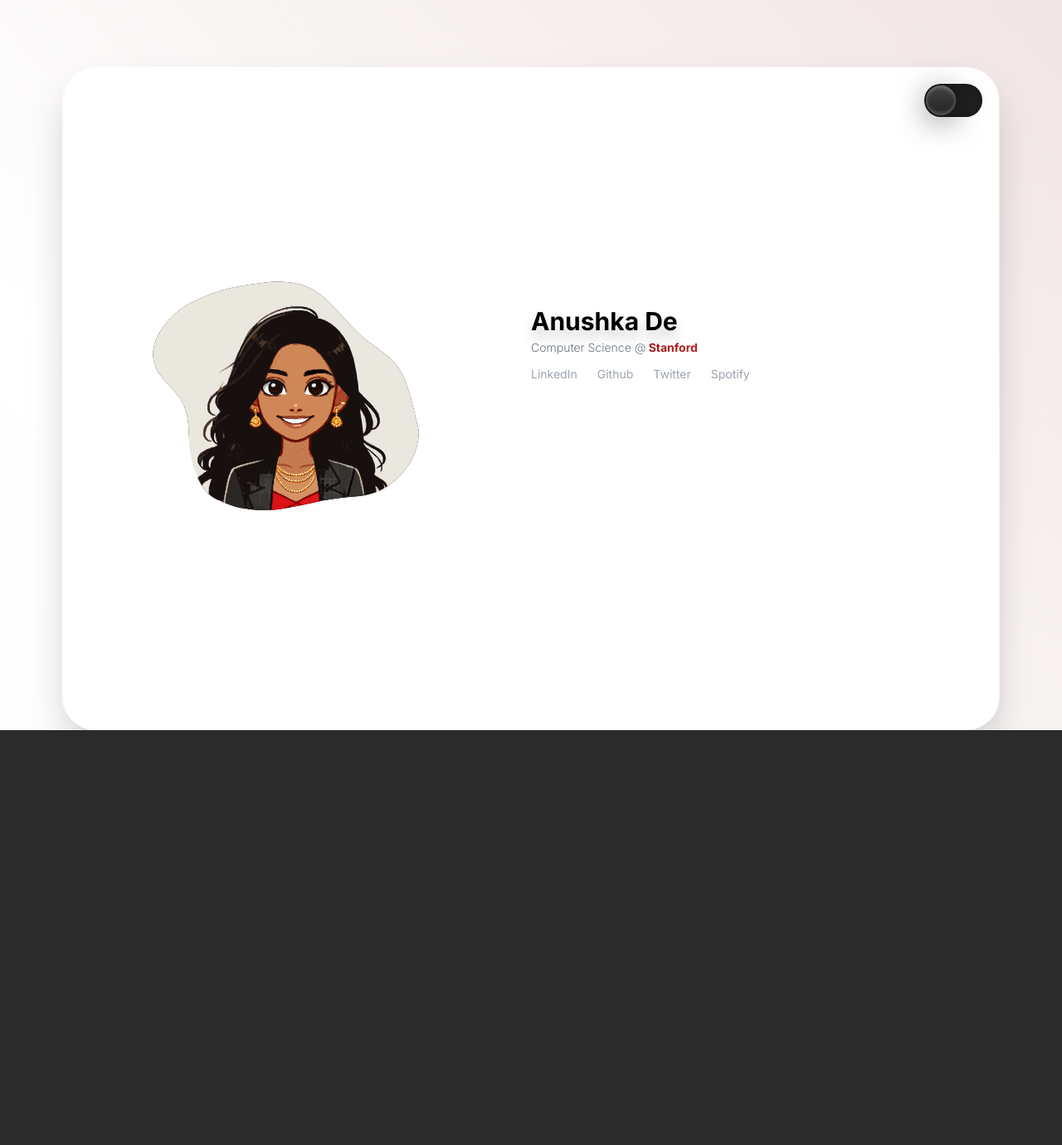
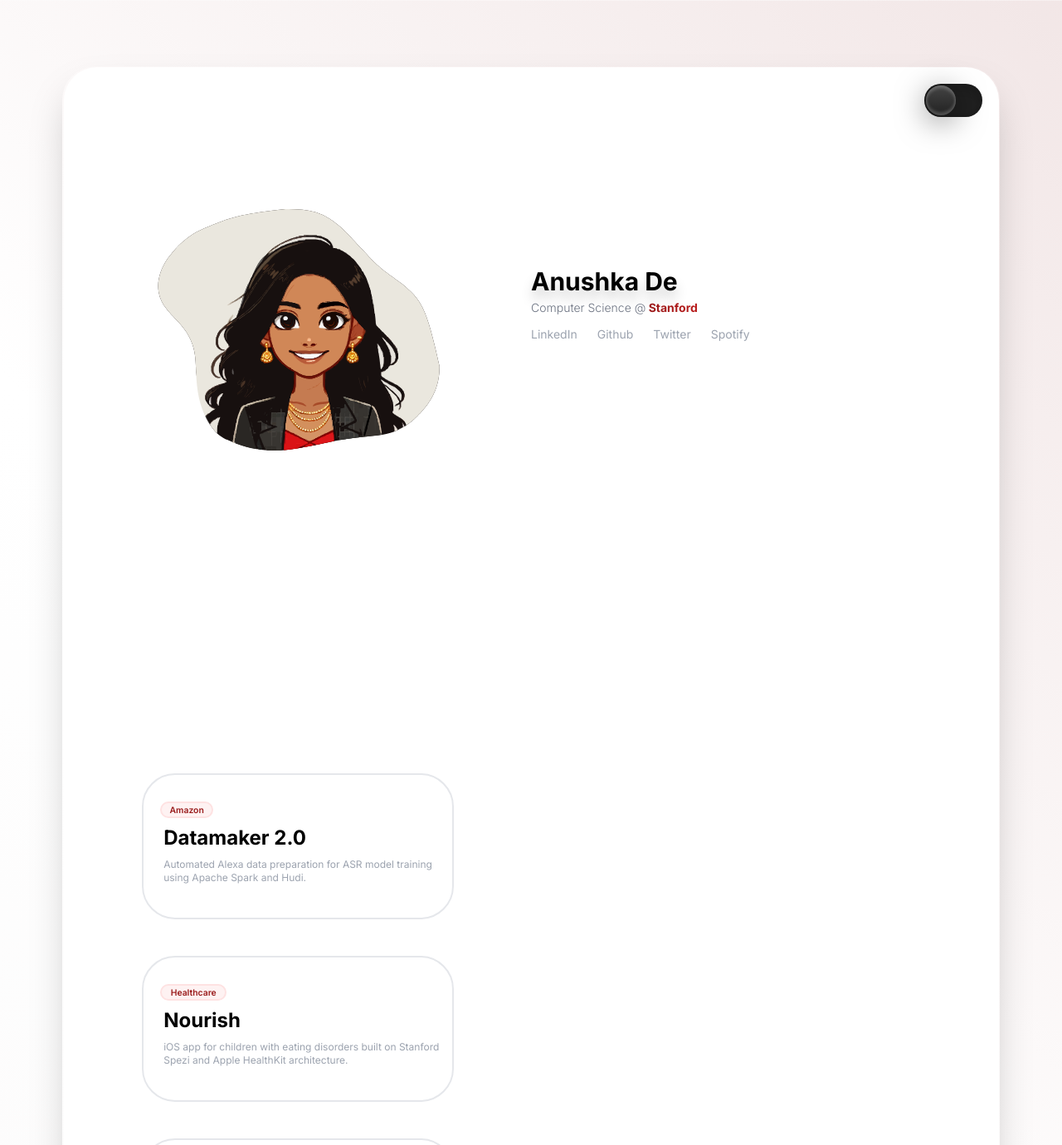
Before and after one commit to anushkarde/googee, a React (Vite) app: page / in a window 1280 px wide. Shown: the top 1380 px of the page at 83% size. Before the commit the page ends 880 px from the top, so only its background shows below. Built offline with nearby package versions, Linux system fonts and the light colour scheme.

Commit message:
projects bru

```diff
--- a/src/App.jsx
+++ b/src/App.jsx
@@ -1,69 +1,17 @@
+import Projects from './components/Projects';
 import Hero from './components/Hero';
 import aiPic from './assets/ai_pic.svg';
-
 
 import React, { useState, useEffect } from 'react';
 import './index.css';
 
 
 const App = () => {
-  const [darkMode, setDarkMode] = useState(false);
-
-  useEffect(() => {
-    document.body.classList.toggle('dark', darkMode);
-  }, [darkMode]);
-
-  const toggleDarkMode = () => {
-    setDarkMode(!darkMode);
-  };
-
 
   return (
     <div className="fun min-h-screen">
       <div className="max-w-7xl mx-auto pt-20 px-6">
-        <div className="flex flex-col justify-center items-center min-h-screen">
-          <div className="hover:card-wrapper h-screen w-11/12 rounded-5xl shadow-2xl dark:shadow-gray-600 dark:bg-gray-800">
-            <div className="card-content flex flex-col dark:text-white transition-colors duration-200">
-              <div id="toggle" onClick={toggleDarkMode}>
-                <div className="indicator"></div>
-              </div>
-              <div className="flex flex-col md:flex-row w-full h-full">
-
-              {/* PIC */}
-              <div className="flex justify-center md:justify-left">
-                <img src={aiPic} alt="AI" className="mt-10 md:mt-36 w-5/6 h-5/6 md:w-4/6 md:h-4/6 object-contain rounded-lg " />
-              </div>
-
-
-
-                <div className="flex flex-col -mt-5 md:mt-72 md:fixed left-1/2">
-                  <h1 className="text-2xl md:text-3xl ml-9 md:ml-0 font-bold text-shadow-lg text-black dark:text-white transition-colors duration-50">Anushka De</h1>
-                  <p className="md:mt-10 text-sm md:text-md font-light md:fixed text-gray-500 dark:text-gray-300 ml-9 md:ml-0">
-                    Computer Science @
-                    <span className="bg-gradient-to-r font-bold from-red-800 to-red-700 dark:from-red-600 dark:to-red-600 text-transparent bg-clip-text transition-colors duration-200">
-                      {" "}Stanford
-                    </span>
-                  </p>
-                  <div className="mt-2 md:mt-8 text-xs lg:text-sm text-gray-400 dark:text-gray-300 flex md:justify-center ml-6 md:-ml-3">
-                    <a href="https://www.linkedin.com/in/anushkadde/" className="relative transition duration-300 ease-in-out hover:bg-gradient-to-r from-red-800 to-red-700 hover:text-white px-3 py-1 rounded-full" target="_blank">
-                      <span className="hover:text-white">LinkedIn</span>
-                    </a>
-                    <a href="https://github.com/anushkarde" className="relative transition duration-300 ease-in-out hover:bg-gradient-to-r from-red-800 to-red-700 hover:text-white px-3 py-1 rounded-full" target="_blank">
-                      <span className="hover:text-white">Github</span>
-                    </a>
-                    <a href="https://x.com/anushkadde?s=11&t=wpaXb_1GZsuHLUm4dwJJiA" className="relative transition duration-300 ease-in-out hover:bg-gradient-to-r from-red-800 to-red-700 hover:text-white px-3 py-1 rounded-full" target="_blank">
-                      <span className="hover:text-white">Twitter</span>
-                    </a>
-                    <a href="https://open.spotify.com/user/au6jf89mzjijs8fu250b6zuvw?si=5b05bea5e4fa4241" className="relative transition duration-300 ease-in-out hover:bg-gradient-to-r from-red-800 to-red-700 hover:text-white px-3 py-1 rounded-full" target="_blank">
-                      <span className="hover:text-white">Spotify</span>
-                    </a>
-                  </div>
-                </div>
-
-              </div>
-            </div>
-          </div>
-        </div>
+        <Hero/>
       </div>
     </div>
   );
--- a/src/components/Hero.jsx
+++ b/src/components/Hero.jsx
@@ -1,12 +1,38 @@
-import React, { useState, useEffect } from 'react';
+import React, { useState, useEffect, useRef } from 'react';
 import aiPic from '../assets/ai_pic.svg';
+import Projects from './Projects';
 
 const Hero = () => {
   const [darkMode, setDarkMode] = useState(false);
+  const [showProjects, setShowProjects] = useState(false);
+  const imageRef = useRef(null);
 
   useEffect(() => {
     document.body.classList.toggle('dark', darkMode);
   }, [darkMode]);
+
+  useEffect(() => {
+    const observer = new IntersectionObserver(
+      ([entry]) => {
+        if (!entry.isIntersecting) {
+          setShowProjects(true);
+        } else {
+          setShowProjects(false);
+        }
+      },
+      { threshold: 0.1 }
+    );
+
+    if (imageRef.current) {
+      observer.observe(imageRef.current);
+    }
+
+    return () => {
+      if (imageRef.current) {
+        observer.unobserve(imageRef.current);
+      }
+    };
+  }, [imageRef]);
 
   const toggleDarkMode = () => {
     setDarkMode(!darkMode);
@@ -15,18 +41,30 @@ const Hero = () => {
 
   return (
     <div className="flex flex-col justify-center items-center min-h-screen">
-      <div className="hover:card-wrapper h-screen w-11/12 rounded-5xl shadow-2xl dark:shadow-gray-600 dark:bg-gray-800">
-        <div className="card-content flex flex-col dark:text-white transition-colors duration-200">
-          <div id="toggle" onClick={toggleDarkMode}>
-            <div className="indicator"></div>
-          </div>
-          <div className="flex flex-col md:flex-row w-full h-full">
+      <div className="hover:card-wrapper h-1/2 w-11/12 rounded-5xl shadow-2xl dark:shadow-gray-600 dark:bg-gray-800">
+          <div className="card-content grid grid-cols-1 md:grid-cols-2 dark:text-white transition-colors duration-200">
+            <div id="toggle" onClick={toggleDarkMode}>
+              <div className="indicator"></div>
+            </div>
+            <div className="flex flex-col md:flex-row">
 
-          <div className="flex justify-center md:justify-left">
-            <img src={aiPic} alt="AI" className="mt-10 md:mt-36 w-5/6 h-5/6 md:w-4/6 md:h-4/6 object-contain rounded-lg " />
-          </div>
+            <div className="md:w-1/2">
+              <div className="flex flex-col">
+                {/* PIC */}
+                <div className="flex justify-center">
+                  <img
+                    src={aiPic}
+                    alt="AI"
+                    className="mt-10 md:mt-36 w-3/4 h-3/4 md:w-2/3 md:h-4/6 object-contain rounded-lg"
+                  />
+                </div>
 
-            <div className="flex flex-col -mt-5 md:mt-72 md:fixed left-1/2">
+                <Projects />
+              </div>
+            </div>
+
+
+            <div className="flex flex-col -mt-5 md:mt-60 md:fixed left-1/2">
               <h1 className="text-2xl md:text-3xl ml-9 md:ml-0 font-bold text-shadow-lg text-black dark:text-white transition-colors duration-50">Anushka De</h1>
               <p className="md:mt-10 text-sm md:text-md font-light md:fixed text-gray-500 dark:text-gray-300 ml-9 md:ml-0">
                 Computer Science @
@@ -34,8 +72,8 @@ const Hero = () => {
                   {" "}Stanford
                 </span>
               </p>
+
               <div className="mt-2 md:mt-8 text-xs lg:text-sm text-gray-400 dark:text-gray-300 flex md:justify-center ml-6 md:-ml-3">
-
                 <a href="https://www.linkedin.com/in/anushkadde/" className="relative transition duration-300 ease-in-out hover:bg-gradient-to-r from-red-800 to-red-700 hover:text-white px-3 py-1 rounded-full" target="_blank">
                   <span className="hover:text-white">LinkedIn</span>
                 </a>
@@ -50,15 +88,11 @@ const Hero = () => {
                 </a>
               </div>
             </div>
+          </div>
 
-          </div>
         </div>
       </div>
 
-
-      {/* <div className="card-wrapper h-screen w-11/12 rounded-5xl shadow-lg">
-
-      </div> */}
     </div>
   );
 };
--- a/src/components/Projects.jsx
+++ b/src/components/Projects.jsx
@@ -1,7 +1,78 @@
+import React from 'react';
+
 const Projects = () => {
   return (
-    <div>Projects</div>
-  )
+    <div className="mt-60 flex flex-col gap-11 justify-center min-h-screen items-center">
+        <div className="relative h-44 w-2/3 group">
+            <div className="absolute inset-0 dark:bg-gray-800 text-black dark:text-white rounded-5xl p-2 blur-lg bg-gradient-to-tr from-slate-300 to-red-100 dark:from-slate-700 dark:to-red-900 opacity-0 group-hover:opacity-100 transition-opacity duration-300">
+                {/* Bottom Box */}
+            </div>
+            <div className="absolute inset-0 bg-white border-2 dark:bg-neutral-900
+             text-black dark:text-white rounded-5xl p-2 lex flex-col text-left dark:border-black">
+                {/* Top Box */}
+                <div className='flex items-center justify-center border-red-100 bg-red-50 dark:border-red-950 dark:bg-red-900
+                border-2 h-4 w-16 rounded-2xl text-xxs font-semibold text-red-800 dark:text-gray-50 mt-6 ml-3 p-2'>
+                Amazon
+                </div>
+
+                <div className='text-2xl font-bold ml-4 mt-2'>
+                Datamaker 2.0
+                </div>
+
+                <div className='text-xs ml-4 mt-2 text-md text-gray-400 dark:text-gray-300'>
+                Automated Alexa data preparation for ASR model training using Apache Spark and Hudi.
+                </div>
+            </div>
+        </div>
+
+
+        <div className="relative h-44 w-2/3 group">
+            <div className="absolute inset-0 dark:bg-gray-800 text-black dark:text-white rounded-5xl p-2 blur-lg bg-gradient-to-tr from-slate-300 to-red-100 dark:from-slate-700 dark:to-red-900 opacity-0 group-hover:opacity-100 transition-opacity duration-300">
+                {/* Bottom Box */}
+            </div>
+            <div className="absolute inset-0 bg-white border-2 dark:bg-neutral-900 text-black dark:text-white
+            rounded-5xl p-2 lex flex-col text-left dark:border-black">
+                {/* Top Box */}
+                <div className='flex items-center justify-center border-red-100 bg-red-50 dark:border-red-950 dark:bg-red-900
+                border-2 h-4 w-20 rounded-2xl text-xxs font-semibold text-red-800 dark:text-gray-50 mt-6 ml-3 p-2'>
+                Healthcare
+                </div>
+
+                <div className='text-2xl font-bold ml-4 mt-2'>
+                Nourish
+                </div>
+
+                <div className='text-xs ml-4 mt-2 text-md text-gray-400 dark:text-gray-300'>
+                    iOS app for children with eating disorders built on Stanford Spezi and Apple HealthKit architecture.
+                </div>
+            </div>
+        </div>
+
+        <div className="relative h-44 w-2/3 group">
+            <div className="absolute inset-0 dark:bg-gray-800 text-black dark:text-white rounded-5xl p-2 blur-lg bg-gradient-to-tr from-slate-300 to-red-100 dark:from-slate-700 dark:to-red-900 opacity-0 group-hover:opacity-100 transition-opacity duration-300">
+                {/* Bottom Box */}
+            </div>
+            <div className="absolute inset-0 bg-white border-2 dark:bg-neutral-900 text-black dark:text-white
+            rounded-5xl p-2 lex flex-col text-left dark:border-black">
+                {/* Top Box */}
+                <div className='flex items-center justify-center border-red-100 bg-red-50 dark:border-red-950 dark:bg-red-900
+                border-2 h-4 w-16 rounded-2xl text-xxs font-semibold text-red-800 dark:text-gray-50 mt-6 ml-3 p-2'>
+                Stanford
+                </div>
+
+                <div className='text-2xl font-bold ml-4 mt-2'>
+                CS & Math
+                </div>
+
+                <div className='text-xs ml-4 mt-2 text-md text-gray-400 dark:text-gray-300'>
+                AI Principles, Algorithm Design, NLP, Systems, Differential Equations & Fourier Methods, Discrete Mathematics.
+                </div>
+            </div>
+        </div>
+
+
+    </div>
+  );
 }
 
-export default Projects
+export default Projects;
--- a/src/index.css
+++ b/src/index.css
@@ -96,6 +96,7 @@ body.dark #toggle .indicator {
   }
 }
 
+
 .fun {
   background-image: linear-gradient(var(--gradient));
   min-height: 100vh; /* Ensure it covers the full viewport height */
@@ -119,7 +120,7 @@ body.dark #toggle .indicator {
 
 @layer utilities {
   .card-wrapper {
-    @apply relative bg-gradient-to-b from-slate-50 to-white dark:from-black dark:to-neutral-900 rounded-5xl overflow-hidden;
+    @apply relative bg-gradient-to-b from-slate-50 to-white dark:from-black dark:to-neutral-950 rounded-5xl overflow-hidden;
   }
 
   .card-wrapper::before {
@@ -133,6 +134,10 @@ body.dark #toggle .indicator {
   }
 
   .card-content {
-    @apply relative flex items-center justify-center w-[calc(100%-1px)] lg:w-[calc(100%-3px)] h-[calc(100%-1px)] top-[1px] left-[2px] bg-white dark:bg-gradient-to-b dark:from-neutral-900 dark:to-neutral-800 rounded-5xl;
+    @apply relative flex items-center justify-center w-[calc(100%-1px)] lg:w-[calc(100%-3px)] h-[calc(100%-1px)] top-[1px] left-[2px] bg-white dark:bg-gradient-to-b dark:from-neutral-800 dark:to-neutral-900 rounded-5xl;
   }
 }
+
+.text-xxs {
+  font-size: 0.65rem; /* Adjust the size as needed */
+}
--- a/tailwind.config.js
+++ b/tailwind.config.js
@@ -24,6 +24,13 @@ export default {
         '5xl': '2.5rem',
         // You can add more custom values as needed
       },
+      boxShadow: {
+        'custom-inset': 'inset 0 4px 40px rgba(0, 0, 0, 0.05), inset 0 4px 4px rgba(0, 0, 0, 0.05), inset 0 -2px 2px rgba(0, 0, 0, 0.05)',
+        'custom-inset-dark': 'inset 0 2px 40px rgba(0, 0, 0, 0.1), inset 0 2px 40px rgba(0, 0, 0, 0.1), inset 0 -4px 40px rgba(0, 0, 0, 0.05)',
+      },
+      transitionDuration: {
+        'custom': '0.5s',
+      },
     },
   },
   plugins: [],
```
